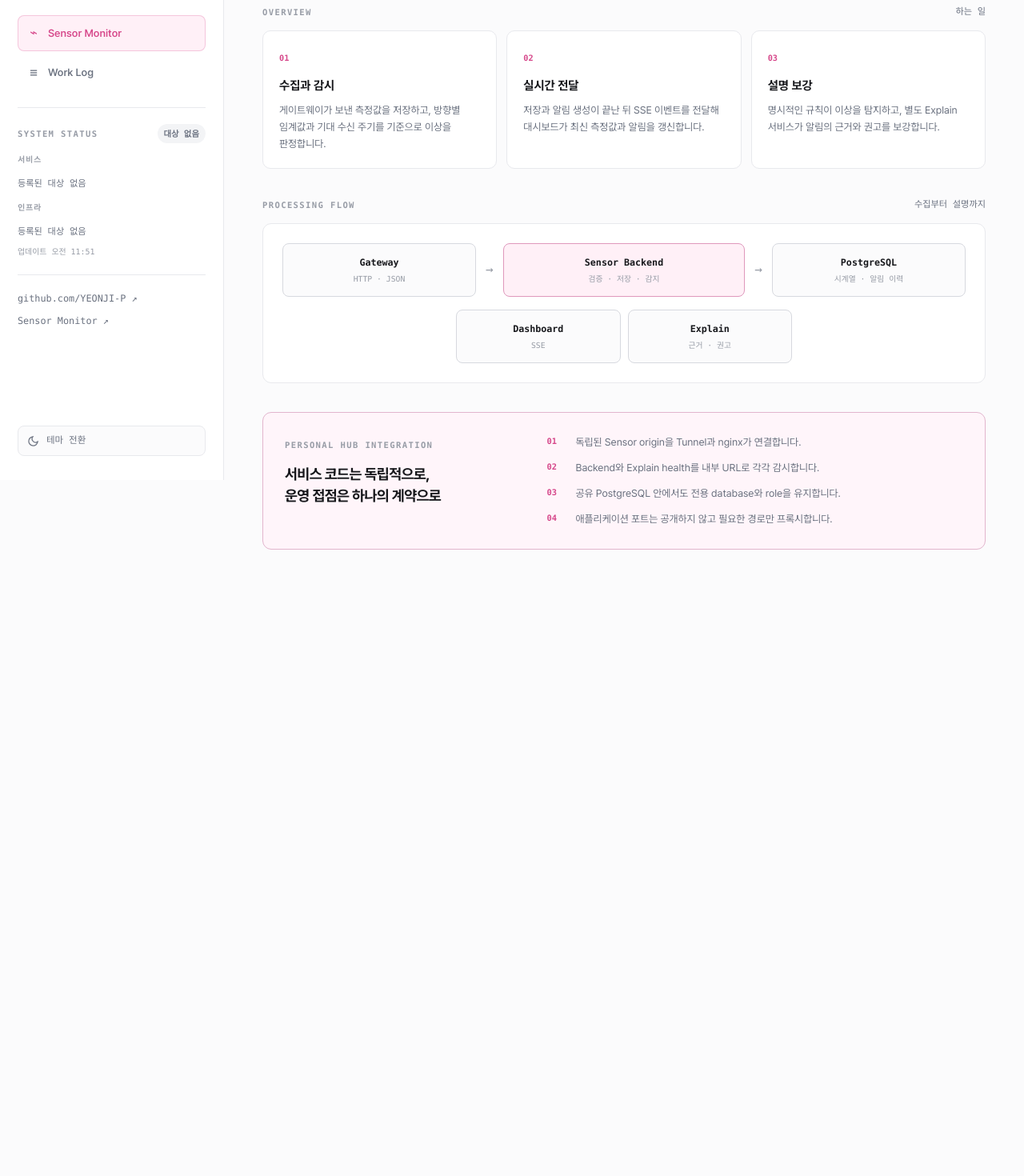
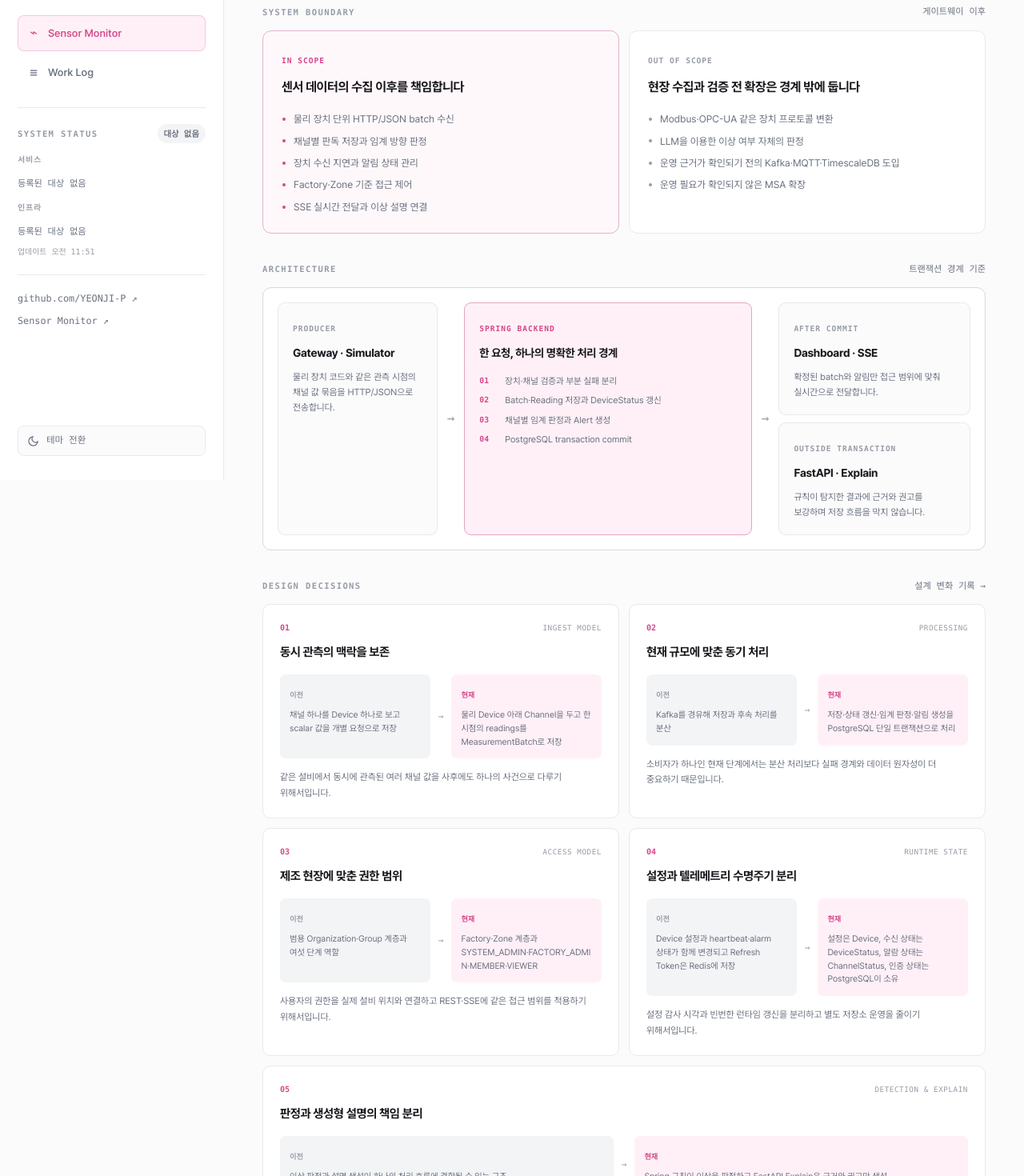
Before and after one commit to YEONJI-P/bugi-hub, a Next.js app: page /sensor-monitor in a window 1280 px wide. Shown: the part 200-1670 px from the top of the page at 80% size. Before the commit the page ends 967 px from the top, so only its background shows below. Built offline with nearby package versions, Linux system fonts and the light colour scheme.

Commit message:
feat(hub): Sensor 설계 상세 페이지 보강

```diff
--- a/src/app/globals.css
+++ b/src/app/globals.css
@@ -157,20 +157,44 @@ button, input { font: inherit; }
 .button-links { display: flex; flex-wrap: wrap; gap: 9px; margin-top: 16px; }
 .button-links a { display: inline-flex; min-height: 42px; align-items: center; padding: 9px 15px; border: 1px solid var(--line-strong); border-radius: 8px; background: var(--panel); font-size: .72rem; font-weight: 700; text-decoration: none; }
 .button-links .primary-button { border-color: var(--accent); background: var(--accent); color: var(--on-accent); }
-.fact-grid { display: grid; grid-template-columns: repeat(3, minmax(0, 1fr)); gap: 12px; }
-.fact-card { padding: 20px; border: 1px solid var(--line); border-radius: 10px; background: var(--panel); }
-.fact-card > span { color: var(--accent); font-family: var(--mono); font-size: .64rem; font-weight: 700; }
-.fact-card h2 { margin: 13px 0 7px; font-size: .95rem; }
-.fact-card p { margin: 0; color: var(--muted); font-size: .8rem; line-height: 1.65; }
-.process-flow { display: grid; grid-template-columns: 1fr auto 1.25fr auto 1fr; align-items: center; gap: 12px; padding: 24px; border: 1px solid var(--line); border-radius: 11px; background: var(--panel); }
-.flow-node { display: flex; flex-direction: column; gap: 4px; padding: 14px; border: 1px solid var(--line-strong); border-radius: 8px; background: var(--paper); font-family: var(--mono); text-align: center; }
-.flow-node strong { font-size: .73rem; }
-.flow-node small { color: var(--faint); font-size: .61rem; }
-.flow-node.accent { border-color: color-mix(in srgb, var(--accent) 50%, var(--line)); background: var(--accent-soft); }
-.flow-arrow { color: var(--faint); font-family: var(--mono); }
-.flow-outputs { grid-column: 1 / -1; display: grid; grid-template-columns: repeat(2, minmax(0, 1fr)); gap: 9px; width: min(100%, 420px); margin: 4px auto 0; }
+.scope-grid { display: grid; grid-template-columns: repeat(2, minmax(0, 1fr)); gap: 12px; }
+.scope-card { padding: 23px; border: 1px solid var(--line); border-radius: 11px; background: var(--panel); }
+.scope-card-primary { border-color: color-mix(in srgb, var(--accent) 34%, var(--line)); background: color-mix(in srgb, var(--accent-soft) 45%, var(--panel)); }
+.scope-card > span, .architecture-stage > span, .architecture-outputs article > span { color: var(--faint); font-family: var(--mono); font-size: .6rem; font-weight: 700; letter-spacing: .1em; }
+.scope-card-primary > span { color: var(--accent); }
+.scope-card h2 { margin: 11px 0 0; font-size: 1rem; letter-spacing: -.025em; }
+.scope-card ul { display: grid; gap: 8px; margin: 17px 0 0; padding: 0; list-style: none; }
+.scope-card li { position: relative; padding-left: 15px; color: var(--muted); font-size: .78rem; line-height: 1.55; }
+.scope-card li::before { position: absolute; top: .63em; left: 1px; width: 4px; height: 4px; border-radius: 50%; background: var(--faint); content: ""; }
+.scope-card-primary li::before { background: var(--accent); }
+.architecture-map { display: grid; grid-template-columns: minmax(170px, .75fr) auto minmax(280px, 1.35fr) auto minmax(200px, .9fr); align-items: stretch; gap: 12px; padding: 18px; border: 1px solid var(--line-strong); border-radius: 11px; background: var(--panel); }
+.architecture-stage, .architecture-outputs article { padding: 18px; border: 1px solid var(--line); border-radius: 9px; background: var(--paper); }
+.architecture-stage h2, .architecture-outputs h2 { margin: 9px 0 0; font-size: .88rem; letter-spacing: -.02em; }
+.architecture-stage p, .architecture-outputs p { margin: 9px 0 0; color: var(--muted); font-size: .72rem; line-height: 1.65; }
+.architecture-core { border-color: color-mix(in srgb, var(--accent) 42%, var(--line)); background: var(--accent-soft); }
+.architecture-core > span { color: var(--accent); }
+.architecture-core ol { display: grid; gap: 7px; margin: 15px 0 0; padding: 0; list-style: none; }
+.architecture-core li { display: grid; grid-template-columns: 24px minmax(0, 1fr); gap: 8px; color: var(--muted); font-size: .7rem; }
+.architecture-core li b { color: var(--accent); font-family: var(--mono); font-size: .61rem; }
+.architecture-arrow { align-self: center; color: var(--faint); font-family: var(--mono); }
+.architecture-outputs { display: grid; gap: 9px; }
+.decision-grid { display: grid; grid-template-columns: repeat(2, minmax(0, 1fr)); gap: 12px; }
+.decision-card { padding: 21px; border: 1px solid var(--line); border-radius: 10px; background: var(--panel); }
+.decision-card:last-child:nth-child(odd) { grid-column: 1 / -1; }
+.decision-card-head { display: flex; align-items: center; justify-content: space-between; gap: 12px; font-family: var(--mono); }
+.decision-card-head > span { color: var(--accent); font-size: .63rem; font-weight: 700; }
+.decision-card-head small { color: var(--faint); font-size: .58rem; letter-spacing: .06em; text-transform: uppercase; }
+.decision-card h2 { margin: 11px 0 0; font-size: .95rem; letter-spacing: -.025em; }
+.decision-shift { display: grid; grid-template-columns: minmax(0, 1fr) auto minmax(0, 1fr); align-items: center; gap: 10px; margin-top: 16px; }
+.decision-shift > div { height: 100%; padding: 12px; border-radius: 7px; background: var(--chip); }
+.decision-shift > div:last-child { background: var(--accent-soft); }
+.decision-shift span { color: var(--faint); font-family: var(--mono); font-size: .57rem; font-weight: 700; }
+.decision-shift > div:last-child span { color: var(--accent); }
+.decision-shift p { margin: 6px 0 0; color: var(--muted); font-size: .68rem; line-height: 1.55; }
+.decision-shift i { color: var(--faint); font-family: var(--mono); font-size: .7rem; font-style: normal; }
+.decision-reason { margin: 14px 0 0; color: var(--muted); font-size: .73rem; line-height: 1.65; }
 .integration-card { display: grid; grid-template-columns: minmax(220px, .8fr) minmax(0, 1.4fr); gap: 30px; padding: 27px; border: 1px solid color-mix(in srgb, var(--accent) 32%, var(--line)); border-radius: 11px; background: color-mix(in srgb, var(--accent-soft) 65%, var(--panel)); }
-.integration-card h2 { margin: 11px 0 0; font-size: 1.15rem; line-height: 1.45; letter-spacing: -.03em; }
+.integration-card h2 { margin: 0; font-size: 1.15rem; line-height: 1.45; letter-spacing: -.03em; }
 .integration-card ol { display: flex; flex-direction: column; gap: 12px; margin: 0; padding: 0; list-style: none; }
 .integration-card li { display: grid; grid-template-columns: 27px 1fr; gap: 9px; color: var(--muted); font-size: .8rem; }
 .integration-card li span { color: var(--accent); font-family: var(--mono); font-size: .65rem; font-weight: 700; }
@@ -215,6 +239,8 @@ button, input { font: inherit; }
 .work-log-story p { margin: 0; color: var(--muted); font-family: var(--sans); font-size: .75rem; line-height: 1.7; }
 
 @media (max-width: 1080px) {
+  .architecture-map { grid-template-columns: 1fr; }
+  .architecture-arrow { transform: rotate(90deg); text-align: center; }
   .work-log-row-main { align-items: flex-start; flex-direction: column; gap: 8px; }
   .work-log-tags { justify-content: flex-start; }
   .work-log-detail { grid-template-columns: 150px minmax(0, 1fr); padding: 20px 24px 22px; }
@@ -223,11 +249,8 @@ button, input { font: inherit; }
 @media (max-width: 900px) {
   .sidebar { flex-basis: 248px; width: 248px; }
   .main { padding: 34px 28px 64px; }
-  .project-grid, .fact-grid, .work-preview-grid { grid-template-columns: 1fr; }
+  .project-grid, .work-preview-grid, .scope-grid, .decision-grid { grid-template-columns: 1fr; }
   .project-card { min-height: auto; }
-  .process-flow { grid-template-columns: 1fr; }
-  .flow-arrow { transform: rotate(90deg); text-align: center; }
-  .flow-outputs { grid-column: auto; }
   .integration-card { grid-template-columns: 1fr; }
 }
 
@@ -237,6 +260,11 @@ button, input { font: inherit; }
   .theme-toggle { margin-top: 12px; }
   .main { padding: 30px 20px 56px; }
   .page-header { grid-template-columns: 1fr; align-items: start; gap: 10px; }
+  .scope-card, .decision-card { padding: 18px; }
+  .decision-card:last-child:nth-child(odd) { grid-column: auto; }
+  .architecture-map { padding: 12px; }
+  .decision-shift { grid-template-columns: 1fr; }
+  .decision-shift i { transform: rotate(90deg); text-align: center; }
   .work-log-toolbar { align-items: start; flex-direction: column; gap: 12px; }
   .work-log-filters { width: 100%; }
   .work-log-filters button, .work-log-filters a { justify-content: space-between; }
--- a/src/app/sensor-monitor/page.tsx
+++ b/src/app/sensor-monitor/page.tsx
@@ -1,10 +1,49 @@
 import type { Metadata } from "next";
+import Link from "next/link";
 import { PageHeader } from "@/components/page-header";
 
 export const metadata: Metadata = {
   title: "Sensor Monitor",
-  description: "Sensor Monitor의 데이터 처리 흐름과 Personal Hub 운영 접점",
+  description: "Sensor Monitor의 시스템 경계와 데이터 처리 구조, 주요 설계 결정",
 };
+
+const designDecisions = [
+  {
+    label: "Ingest model",
+    title: "동시 관측의 맥락을 보존",
+    before: "채널 하나를 Device 하나로 보고 scalar 값을 개별 요청으로 저장",
+    current: "물리 Device 아래 Channel을 두고 한 시점의 readings를 MeasurementBatch로 저장",
+    reason: "같은 설비에서 동시에 관측된 여러 채널 값을 사후에도 하나의 사건으로 다루기 위해서입니다.",
+  },
+  {
+    label: "Processing",
+    title: "현재 규모에 맞춘 동기 처리",
+    before: "Kafka를 경유해 저장과 후속 처리를 분산",
+    current: "저장·상태 갱신·임계 판정·알림 생성을 PostgreSQL 단일 트랜잭션으로 처리",
+    reason: "소비자가 하나인 현재 단계에서는 분산 처리보다 실패 경계와 데이터 원자성이 더 중요하기 때문입니다.",
+  },
+  {
+    label: "Access model",
+    title: "제조 현장에 맞춘 권한 범위",
+    before: "범용 Organization·Group 계층과 여섯 단계 역할",
+    current: "Factory·Zone 계층과 SYSTEM_ADMIN·FACTORY_ADMIN·MEMBER·VIEWER",
+    reason: "사용자의 권한을 실제 설비 위치와 연결하고 REST·SSE에 같은 접근 범위를 적용하기 위해서입니다.",
+  },
+  {
+    label: "Runtime state",
+    title: "설정과 텔레메트리 수명주기 분리",
+    before: "Device 설정과 heartbeat·alarm 상태가 함께 변경되고 Refresh Token은 Redis에 저장",
+    current: "설정은 Device, 수신 상태는 DeviceStatus, 알람 상태는 ChannelStatus, 인증 상태는 PostgreSQL이 소유",
+    reason: "설정 감사 시각과 빈번한 런타임 갱신을 분리하고 별도 저장소 운영을 줄이기 위해서입니다.",
+  },
+  {
+    label: "Detection & explain",
+    title: "판정과 생성형 설명의 책임 분리",
+    before: "이상 판정과 설명 생성이 하나의 처리 흐름에 결합될 수 있는 구조",
+    current: "Spring 규칙이 이상을 판정하고 FastAPI Explain은 근거와 권고만 생성",
+    reason: "외부 LLM의 지연·실패·모델 교체가 센서 저장과 이상 판정의 정합성에 영향을 주지 않게 하기 위해서입니다.",
+  },
+];
 
 export default function SensorMonitorPage() {
   return (
@@ -12,7 +51,7 @@ export default function SensorMonitorPage() {
       <PageHeader
         eyebrow="Featured project"
         title="Sensor Monitor"
-        description="제조 설비의 센서 데이터를 수집하고, 임계값 이탈과 수신 중단을 감지하며, 이상 징후의 근거와 권고를 제공하는 모니터링 서비스입니다."
+        description="게이트웨이 이후의 제조 센서 데이터를 물리 장치와 채널 단위로 수집하고, 규칙 기반 이상 탐지부터 실시간 전달과 설명 생성까지 연결하는 모니터링 서비스입니다."
         badge={<span className="running-badge"><i />운영 중</span>}
         actions={
           <div className="button-links">
@@ -22,44 +61,118 @@ export default function SensorMonitorPage() {
         }
       />
 
-      <section className="content-section" aria-labelledby="overview-heading">
-        <div className="section-label"><span className="eyebrow" id="overview-heading">Overview</span><span className="mono-meta">하는 일</span></div>
-        <div className="fact-grid">
-          {[
-            ["01", "수집과 감시", "게이트웨이가 보낸 측정값을 저장하고, 방향별 임계값과 기대 수신 주기를 기준으로 이상을 판정합니다."],
-            ["02", "실시간 전달", "저장과 알림 생성이 끝난 뒤 SSE 이벤트를 전달해 대시보드가 최신 측정값과 알림을 갱신합니다."],
-            ["03", "설명 보강", "명시적인 규칙이 이상을 탐지하고, 별도 Explain 서비스가 알림의 근거와 권고를 보강합니다."],
-          ].map(([index, title, body]) => (
-            <article className="fact-card" key={index}><span>{index}</span><h2>{title}</h2><p>{body}</p></article>
+      <section className="content-section" aria-labelledby="boundary-heading">
+        <div className="section-label">
+          <span className="eyebrow" id="boundary-heading">System boundary</span>
+          <span className="mono-meta">게이트웨이 이후</span>
+        </div>
+        <div className="scope-grid">
+          <article className="scope-card scope-card-primary">
+            <span>IN SCOPE</span>
+            <h2>센서 데이터의 수집 이후를 책임합니다</h2>
+            <ul>
+              <li>물리 장치 단위 HTTP/JSON batch 수신</li>
+              <li>채널별 판독 저장과 임계 방향 판정</li>
+              <li>장치 수신 지연과 알림 상태 관리</li>
+              <li>Factory·Zone 기준 접근 제어</li>
+              <li>SSE 실시간 전달과 이상 설명 연결</li>
+            </ul>
+          </article>
+          <article className="scope-card">
+            <span>OUT OF SCOPE</span>
+            <h2>현장 수집과 검증 전 확장은 경계 밖에 둡니다</h2>
+            <ul>
+              <li>Modbus·OPC-UA 같은 장치 프로토콜 변환</li>
+              <li>LLM을 이용한 이상 여부 자체의 판정</li>
+              <li>운영 근거가 확인되기 전의 Kafka·MQTT·TimescaleDB 도입</li>
+              <li>운영 필요가 확인되지 않은 MSA 확장</li>
+            </ul>
+          </article>
+        </div>
+      </section>
+
+      <section className="content-section" aria-labelledby="architecture-heading">
+        <div className="section-label">
+          <span className="eyebrow" id="architecture-heading">Architecture</span>
+          <span className="mono-meta">트랜잭션 경계 기준</span>
+        </div>
+        <div className="architecture-map" aria-label="게이트웨이와 외부 시뮬레이터에서 Spring Backend의 PostgreSQL 트랜잭션을 거쳐 커밋 후 대시보드와 Explain 서비스로 이어지는 구조">
+          <article className="architecture-stage">
+            <span>PRODUCER</span>
+            <h2>Gateway · Simulator</h2>
+            <p>물리 장치 코드와 같은 관측 시점의 채널 값 묶음을 HTTP/JSON으로 전송합니다.</p>
+          </article>
+
+          <span className="architecture-arrow" aria-hidden="true">→</span>
+
+          <article className="architecture-stage architecture-core">
+            <span>SPRING BACKEND</span>
+            <h2>한 요청, 하나의 명확한 처리 경계</h2>
+            <ol>
+              <li><b>01</b><span>장치·채널 검증과 부분 실패 분리</span></li>
+              <li><b>02</b><span>Batch·Reading 저장과 DeviceStatus 갱신</span></li>
+              <li><b>03</b><span>채널별 임계 판정과 Alert 생성</span></li>
+              <li><b>04</b><span>PostgreSQL transaction commit</span></li>
+            </ol>
+          </article>
+
+          <span className="architecture-arrow" aria-hidden="true">→</span>
+
+          <div className="architecture-outputs">
+            <article>
+              <span>AFTER COMMIT</span>
+              <h2>Dashboard · SSE</h2>
+              <p>확정된 batch와 알림만 접근 범위에 맞춰 실시간으로 전달합니다.</p>
+            </article>
+            <article>
+              <span>OUTSIDE TRANSACTION</span>
+              <h2>FastAPI · Explain</h2>
+              <p>규칙이 탐지한 결과에 근거와 권고를 보강하며 저장 흐름을 막지 않습니다.</p>
+            </article>
+          </div>
+        </div>
+      </section>
+
+      <section className="content-section" aria-labelledby="decisions-heading">
+        <div className="section-label">
+          <span className="eyebrow" id="decisions-heading">Design decisions</span>
+          <Link className="section-link" href="/work-log?repo=sensor-monitor">설계 변화 기록 →</Link>
+        </div>
+        <div className="decision-grid">
+          {designDecisions.map((decision, index) => (
+            <article className="decision-card" key={decision.label}>
+              <div className="decision-card-head">
+                <span>{String(index + 1).padStart(2, "0")}</span>
+                <small>{decision.label}</small>
+              </div>
+              <h2>{decision.title}</h2>
+              <div className="decision-shift">
+                <div><span>이전</span><p>{decision.before}</p></div>
+                <i aria-hidden="true">→</i>
+                <div><span>현재</span><p>{decision.current}</p></div>
+              </div>
+              <p className="decision-reason">{decision.reason}</p>
+            </article>
           ))}
         </div>
       </section>
 
-      <section className="content-section" aria-labelledby="flow-heading">
-        <div className="section-label"><span className="eyebrow" id="flow-heading">Processing flow</span><span className="mono-meta">수집부터 설명까지</span></div>
-        <div className="process-flow" aria-label="게이트웨이에서 Backend와 PostgreSQL을 거쳐 대시보드와 Explain 서비스로 이어지는 처리 흐름">
-          <FlowNode title="Gateway" detail="HTTP · JSON" />
-          <span className="flow-arrow">→</span>
-          <FlowNode title="Sensor Backend" detail="검증 · 저장 · 감지" accent />
-          <span className="flow-arrow">→</span>
-          <FlowNode title="PostgreSQL" detail="시계열 · 알림 이력" />
-          <div className="flow-outputs"><FlowNode title="Dashboard" detail="SSE" /><FlowNode title="Explain" detail="근거 · 권고" /></div>
+      <section className="content-section" aria-labelledby="integration-heading">
+        <div className="section-label">
+          <span className="eyebrow" id="integration-heading">Personal Hub integration</span>
+          <span className="mono-meta">운영 접점</span>
         </div>
-      </section>
-
-      <section className="content-section integration-card" aria-labelledby="integration-heading">
-        <div><span className="eyebrow" id="integration-heading">Personal Hub integration</span><h2>서비스 코드는 독립적으로,<br />운영 접점은 하나의 계약으로</h2></div>
-        <ol>
-          <li><span>01</span>독립된 Sensor origin을 Tunnel과 nginx가 연결합니다.</li>
-          <li><span>02</span>Backend와 Explain health를 내부 URL로 각각 감시합니다.</li>
-          <li><span>03</span>공유 PostgreSQL 안에서도 전용 database와 role을 유지합니다.</li>
-          <li><span>04</span>애플리케이션 포트는 공개하지 않고 필요한 경로만 프록시합니다.</li>
-        </ol>
+        <div className="integration-card">
+          <div><h2>서비스 코드는 독립적으로,<br />운영 접점은 하나의 계약으로</h2></div>
+          <ol>
+            <li><span>01</span>Sensor 저장소는 코드·테스트·불변 SHA 이미지를 소유합니다.</li>
+            <li><span>02</span>Personal Hub는 Tunnel·nginx 라우팅과 배포 버전을 관리합니다.</li>
+            <li><span>03</span>Backend와 Explain은 내부 URL로 각각 상태를 감시합니다.</li>
+            <li><span>04</span>공유 PostgreSQL에서도 전용 database와 role을 유지합니다.</li>
+            <li><span>05</span>센서 적재 경로는 공개 프록시에서 차단하고 내부 producer만 호출합니다.</li>
+          </ol>
+        </div>
       </section>
     </>
   );
 }
-
-function FlowNode({ title, detail, accent = false }: { title: string; detail: string; accent?: boolean }) {
-  return <div className={`flow-node${accent ? " accent" : ""}`}><strong>{title}</strong><small>{detail}</small></div>;
-}
```
